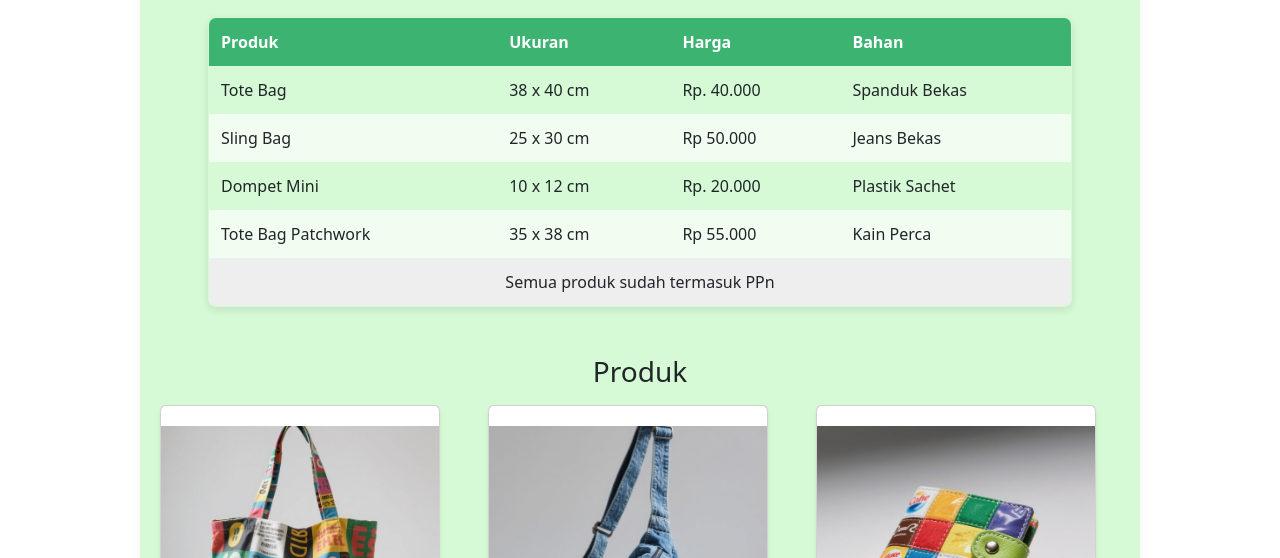
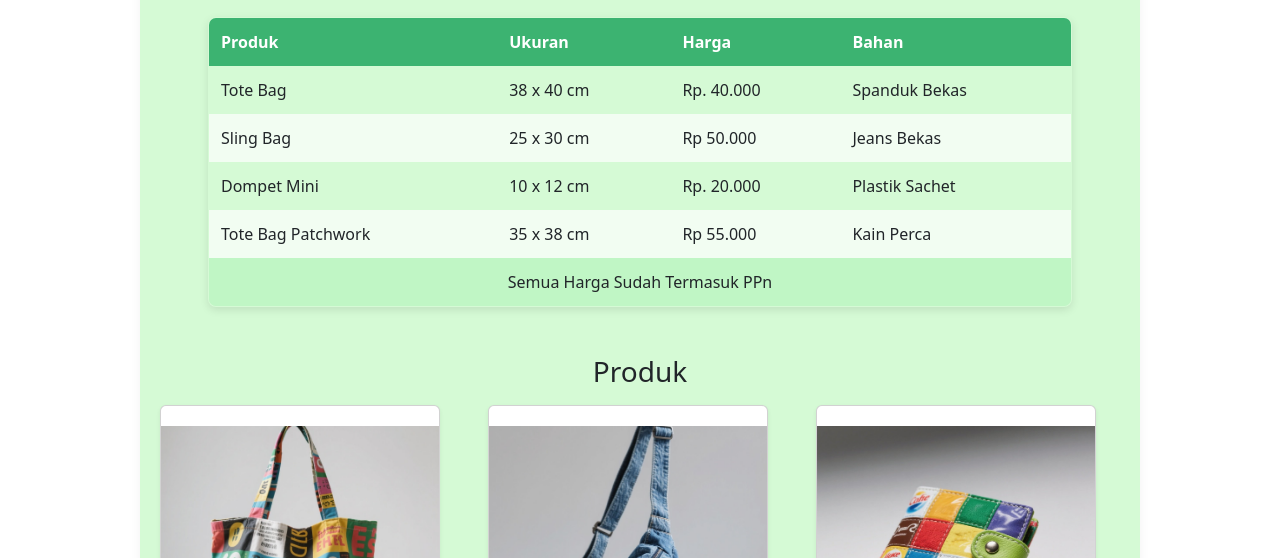
Before and after one commit to muhammadabidazhar24051-sketch/UMKM-Ecobag-Nusantara, a plain HTML site: page produk.html in a window 1280 px wide. Shown: the part 242-800 px from the top of the page. Drawn offline with nearby package versions, Linux system fonts and the light colour scheme.

Commit message:
Update Website

```diff
--- a/Galeri.js
+++ b/Galeri.js
@@ -12,7 +12,6 @@ class Galeri {
     this.originalText = this.caption.textContent;
     this.caption.textContent = ""; // di sembunyikan awal
 
-    // Status toggle
     this.isVisible = false;
 
     // Event click dan hover
--- a/produk.html
+++ b/produk.html
@@ -75,8 +75,8 @@
                     <td>Kain Perca</td>
                 </tr>
                 <tr>
-                    <td colspan="4" style="text-align: center; background-color: #eee;">
-                        Semua produk sudah termasuk PPn
+                    <td colspan="4" style="text-align: center; background-color: #c0f6c5;">
+                        Semua Harga Sudah Termasuk PPn
                     </td>
                 </tr>
             </tbody>
--- a/style.css
+++ b/style.css
@@ -369,6 +369,7 @@ audio {
   max-width: 280px;
   background-color: #ffffff;
   border-radius: 12px;
+  overflow: hidden; /* agar zoom in out gambar tidak keluar dari card*/
 }
 
 .card img {
@@ -376,6 +377,7 @@ audio {
   height: 220px;
   object-fit: cover;
 }
+
 
 
 /* ============================================================
```
Also changed, not shown: tentang.html (+0 -2 lines).
